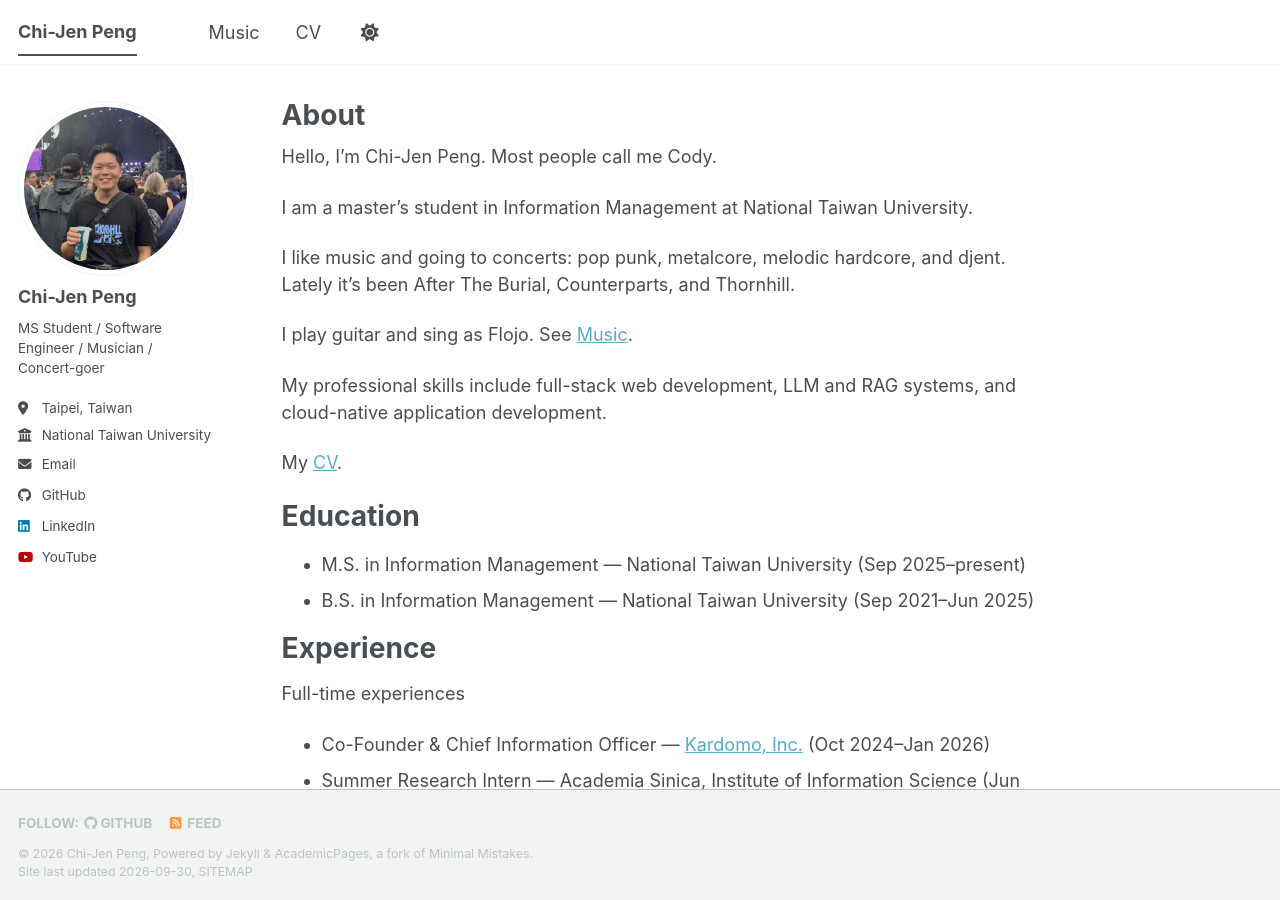
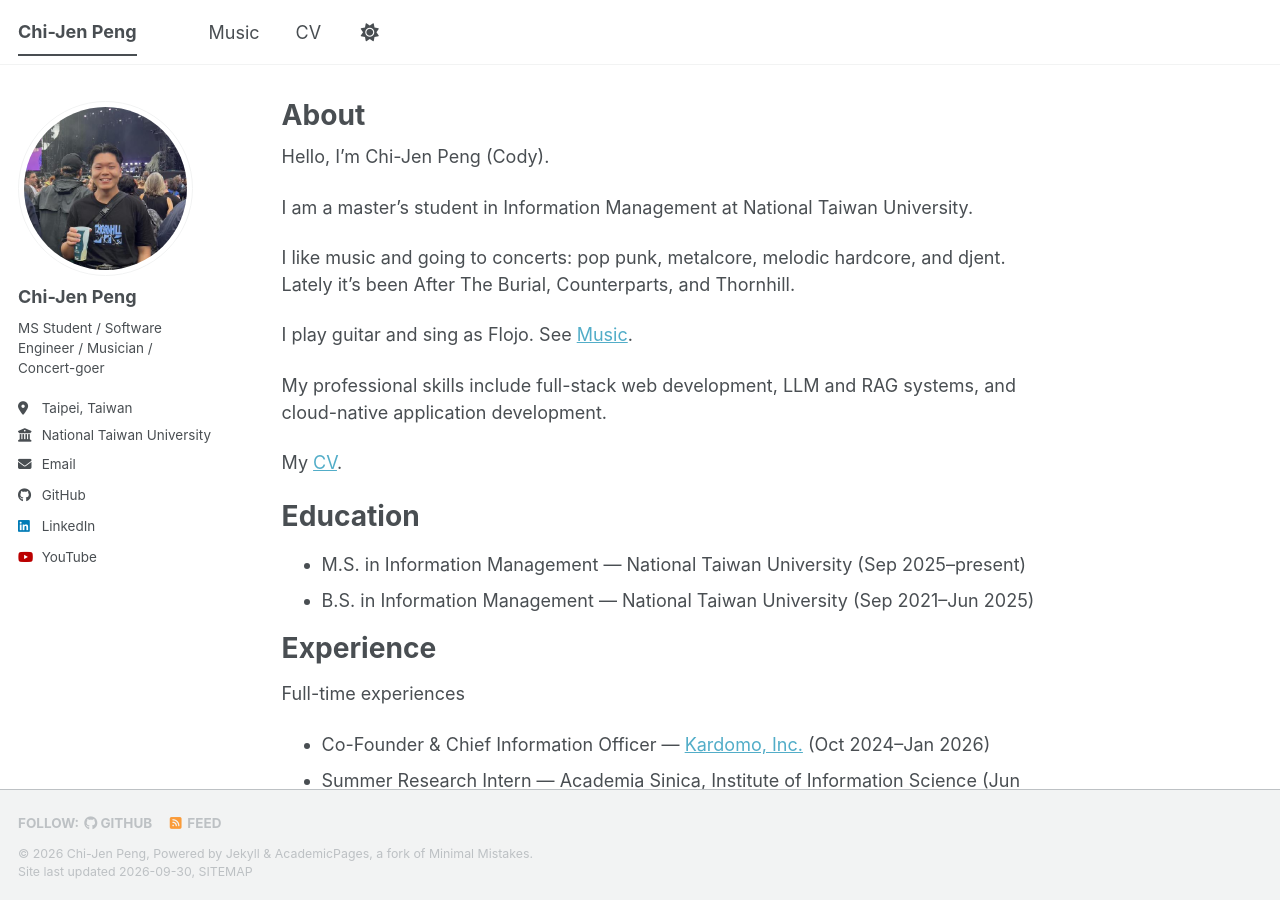
Before and after one commit to c0dypeng/c0dypeng.github.io, a Jekyll site: the page built from _pages/about.md, in a window 1280 px wide and 900 px high. Built offline with Jekyll 4.4.1, drawn with Linux system fonts in a browser that asks for light colours; a style sheet for code colours, icons or effects is not loaded.

Commit message:
Shorten the intro line
Co-Authored-By: Claude Fable 5.1 <noreply@anthropic.com>

```diff
--- a/_pages/about.md
+++ b/_pages/about.md
@@ -7,7 +7,7 @@ redirect_from:
   - /about.html
 ---
 
-Hello, I'm Chi-Jen Peng. Most people call me Cody.
+Hello, I'm Chi-Jen Peng (Cody).
 
 I am a master's student in Information Management at National Taiwan University.
 
```
